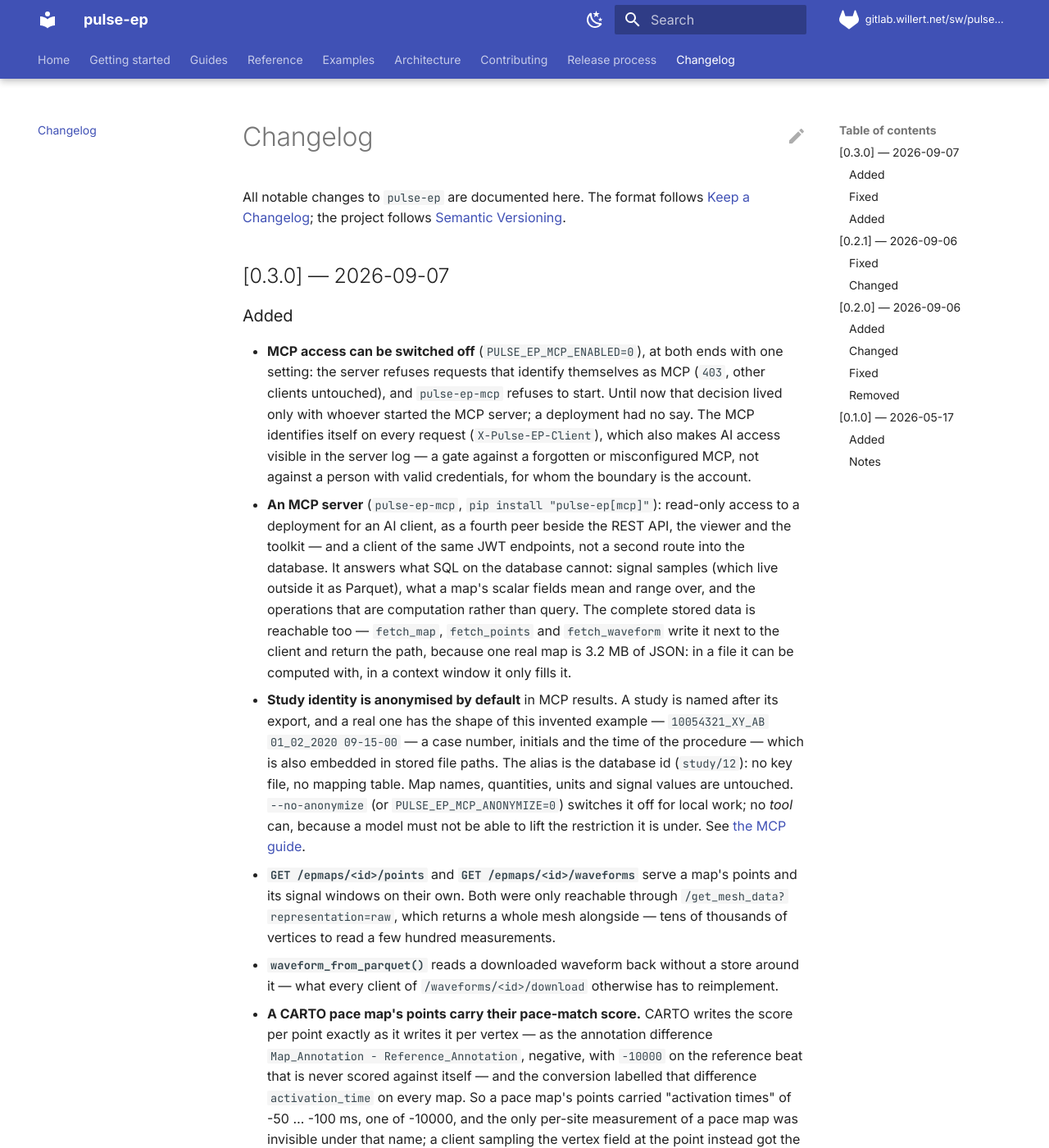
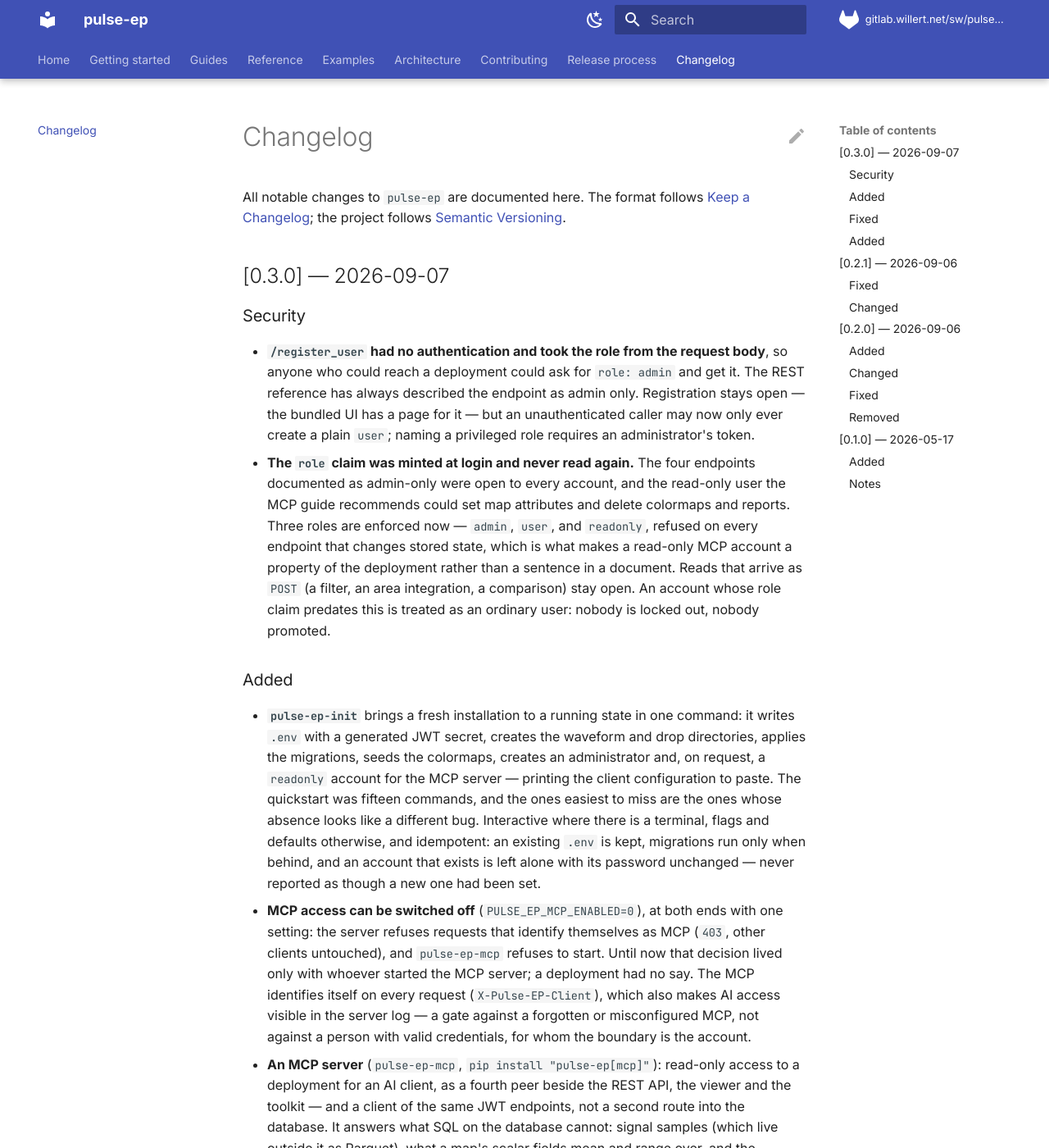
Before and after one commit to swillert/pulse-ep, an MkDocs documentation site: the page built from docs/changelog.md, in a window 1280 px wide and 1400 px high. Shown: the whole window at 82% size. Built offline with MkDocs 1.6.1 and Material for MkDocs 9.7.7, drawn with Linux system fonts in a browser that asks for light colours; some of the changed text lies outside the part shown.

Commit message:
Changelog: the roles, the init command and the histogram bin
Moving the 0.3.0 tag over them means its release notes have to describe
them — a privilege escalation that is fixed but unmentioned is worse than
one that is merely unfixed.

```diff
--- a/docs/changelog.md
+++ b/docs/changelog.md
@@ -6,8 +6,36 @@
 
 ## [0.3.0] — 2026-09-07
 
+### Security
+
+- **`/register_user` had no authentication and took the role from the request
+  body**, so anyone who could reach a deployment could ask for `role: admin`
+  and get it. The REST reference has always described the endpoint as admin
+  only. Registration stays open — the bundled UI has a page for it — but an
+  unauthenticated caller may now only ever create a plain `user`; naming a
+  privileged role requires an administrator's token.
+- **The `role` claim was minted at login and never read again.** The four
+  endpoints documented as admin-only were open to every account, and the
+  read-only user the MCP guide recommends could set map attributes and delete
+  colormaps and reports. Three roles are enforced now — `admin`, `user`, and
+  `readonly`, refused on every endpoint that changes stored state, which is
+  what makes a read-only MCP account a property of the deployment rather than
+  a sentence in a document. Reads that arrive as `POST` (a filter, an area
+  integration, a comparison) stay open. An account whose role claim predates
+  this is treated as an ordinary user: nobody is locked out, nobody promoted.
+
 ### Added
 
+- **`pulse-ep-init`** brings a fresh installation to a running state in one
+  command: it writes `.env` with a generated JWT secret, creates the waveform
+  and drop directories, applies the migrations, seeds the colormaps, creates
+  an administrator and, on request, a `readonly` account for the MCP server —
+  printing the client configuration to paste. The quickstart was fifteen
+  commands, and the ones easiest to miss are the ones whose absence looks like
+  a different bug. Interactive where there is a terminal, flags and defaults
+  otherwise, and idempotent: an existing `.env` is kept, migrations run only
+  when behind, and an account that exists is left alone with its password
+  unchanged — never reported as though a new one had been set.
 - **MCP access can be switched off** (`PULSE_EP_MCP_ENABLED=0`), at both ends
   with one setting: the server refuses requests that identify themselves as
   MCP (`403`, other clients untouched), and `pulse-ep-mcp` refuses to start.
@@ -116,6 +144,13 @@
 
 ### Fixed
 
+- **A histogram's top bin dropped its maximum.** Adjacent bins stopped
+  counting a boundary value twice — `area_of_range` is half-open, as the REST
+  reference always said — and every caller moved to the new rule except
+  `plot_histogram`, whose highest bin then lost every vertex sitting exactly
+  at the top of the range. On a three-value sample the bins summed to two
+  thirds of the surface, and the third that vanished was the perfect pace
+  match.
 - **Re-seeding a colormap corrected only one of its display flags.**
   `pulse-ep-populate-colormaps` learned to bring `is_relative` in step with a
   changed definition but left `clipping` and `use_gradient` at whatever the
```
